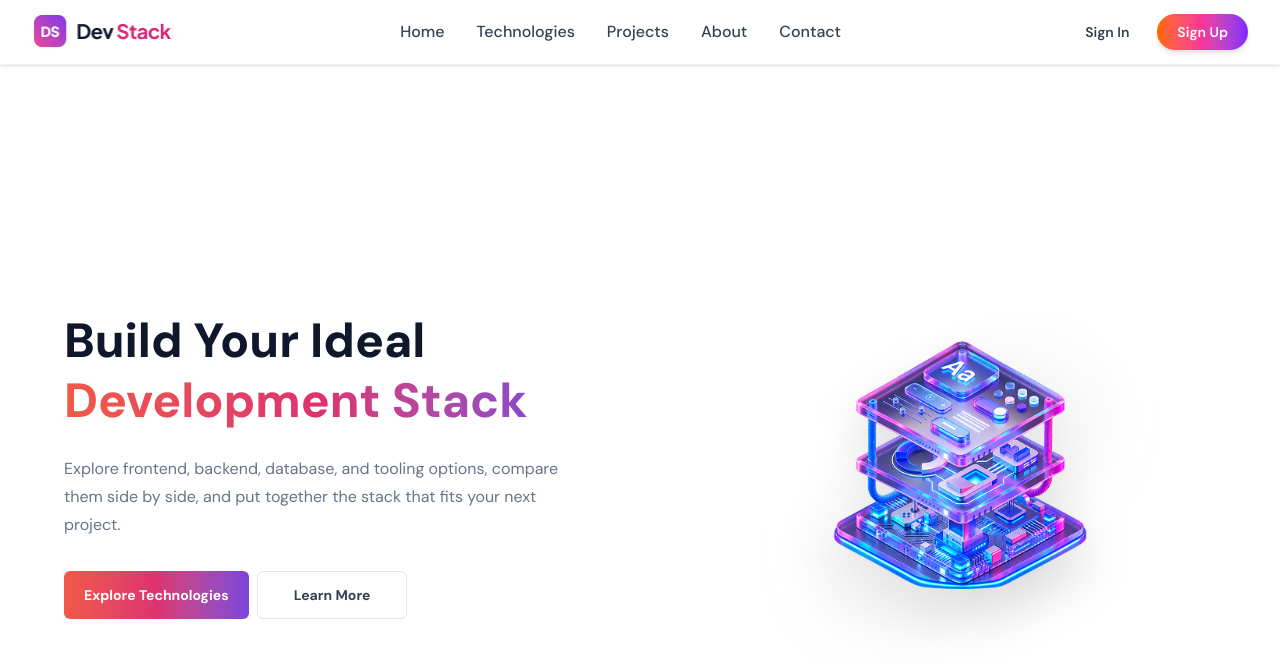
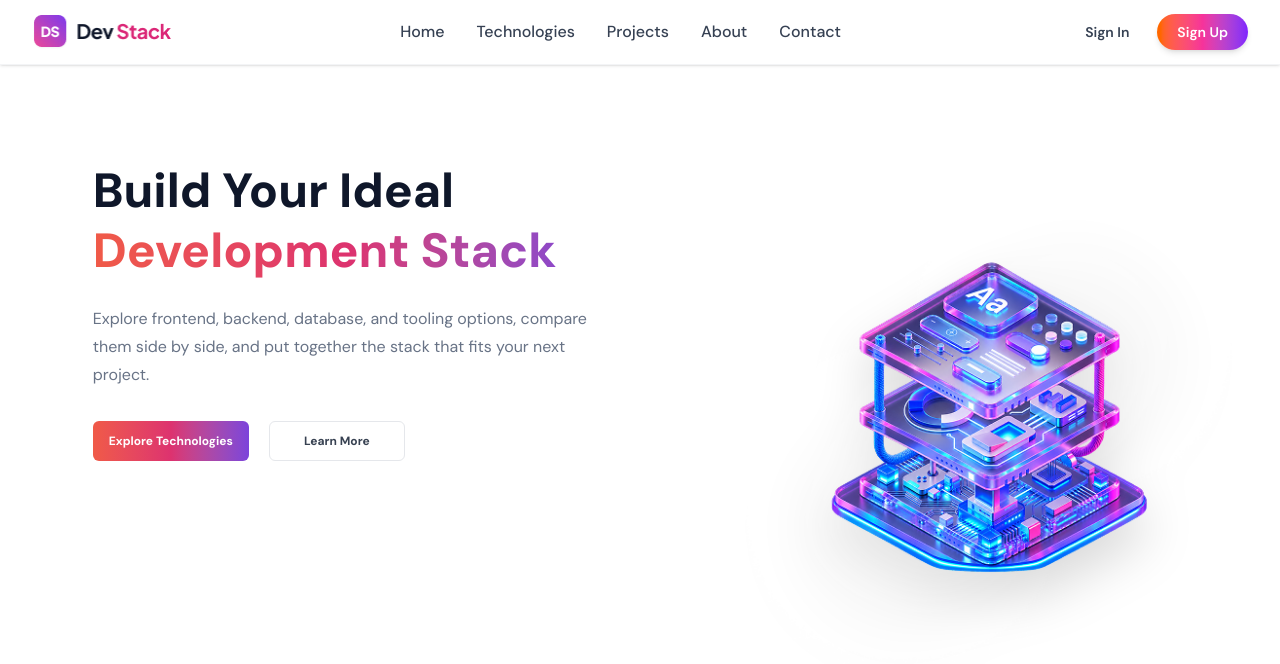
Before and after one commit to shakildevseo/devstack, a React (Vite) app: page / in a window 1280 px wide. Shown: the top 664 px of the page. Built offline with nearby package versions, Linux system fonts and the light colour scheme.

Commit message:
fix responsive hero section

```diff
--- a/src/components/Hero.tsx
+++ b/src/components/Hero.tsx
@@ -4,31 +4,31 @@ export const Hero = () => {
     return (
         <section
             id="home"
-            className="mx-auto grid max-w-7xl grid-cols-1 place-items-center gap-4 px-4 py-6 sm:grid-cols-2 sm:min-h-screen sm:gap-5 sm:px-8 sm:py-16 lg:gap-16 lg:px-8 lg:py-24"
+            className="mx-auto grid max-w-7xl grid-cols-1 place-items-center gap-4 px-4 py-6 sm:grid-cols-[1.1fr_0.9fr] sm:items-start sm:gap-5 sm:px-8 sm:py-16 lg:gap-16 lg:px-8 lg:py-24"
         >
             <div className="w-full max-w-lg text-center sm:text-left">
-                <h2 className="text-2xl font-extrabold leading-tight text-[#0F172A] sm:text-5xl lg:text-5xl">
+                <h2 className="text-2xl font-extrabold leading-tight text-[#0F172A] sm:text-3xl lg:text-5xl">
                     Build Your Ideal
                     <span className="block bg-linear-to-r from-devstack-primary via-devstack-pink to-devstack-violet bg-clip-text text-transparent">Development Stack</span>
                 </h2>
-                <p className="mx-auto mt-4 max-w-lg text-xs leading-5 text-[#687386] sm:mx-0 sm:mt-5 sm:text-base sm:leading-7 lg:mt-6">
+                <p className="mx-auto mt-4 max-w-lg text-xs leading-5 text-[#687386] sm:mx-0 sm:mt-4 sm:text-sm sm:leading-6 lg:mt-6 lg:text-base lg:leading-7">
                     Explore frontend, backend, database, and tooling
                     <br className="sm:hidden" /> options, compare them side by side, and put together
                     <br className="sm:hidden" /> the stack that fits your
                     next project.
                 </p>
-                <div className="mt-4 flex flex-wrap justify-center gap-2 sm:mt-6 sm:justify-start lg:mt-8">
-                    <a className="inline-flex min-w-26 items-center justify-center rounded-md bg-linear-to-r from-devstack-primary via-devstack-pink to-devstack-violet px-2 py-2 text-[9px] font-bold text-white sm:min-w-0 sm:min-h-12 sm:px-5 sm:py-3 sm:text-sm" href="#technologies">
+                <div className="mt-4 flex flex-wrap justify-center gap-2 sm:mt-6 sm:justify-start sm:gap-0 lg:mt-8">
+                    <a className="inline-flex min-w-26 items-center justify-center rounded-md bg-linear-to-r from-devstack-primary via-devstack-pink to-devstack-violet px-2 py-2 text-[9px] font-bold text-white sm:min-w-35 sm:min-h-10 sm:px-4 sm:py-2 sm:text-xs" href="#technologies">
                         Explore Technologies
                     </a>
-                    <a className="inline-flex min-w-26 items-center justify-center rounded-md border border-gray-200 bg-white px-2 py-2 text-[9px] font-bold text-[#374151] sm:min-w-0 sm:min-h-12 sm:px-9 sm:py-3 sm:text-sm" href="#about">
+                    <a className="ml-1 inline-flex min-w-26 items-center justify-center rounded-md border border-gray-200 bg-white px-2 py-2 text-[9px] font-bold text-[#374151] sm:ml-3 sm:min-w-34 sm:min-h-10 sm:px-4 sm:py-2 sm:text-xs md:ml-4 lg:ml-5" href="#about">
                         Learn More
                     </a>
                 </div>
             </div>
 
             <div className="grid min-h-0 place-items-center sm:min-h-64 lg:min-h-96">
-                <img className="w-3/4 max-w-60 object-contain drop-shadow-2xl sm:w-11/12 sm:max-w-md" src={bannerStack} alt="banner-stack" />
+                <img className="w-3/4 max-w-60 object-contain drop-shadow-2xl sm:w-full sm:max-w-lg" src={bannerStack} alt="banner-stack" />
             </div>
         </section>
     );
```
